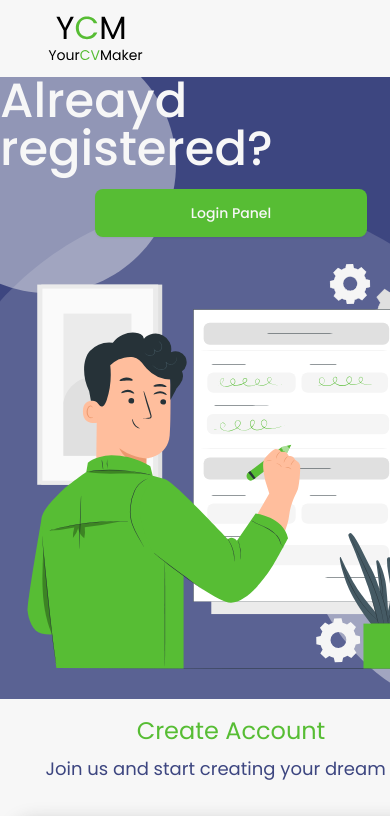
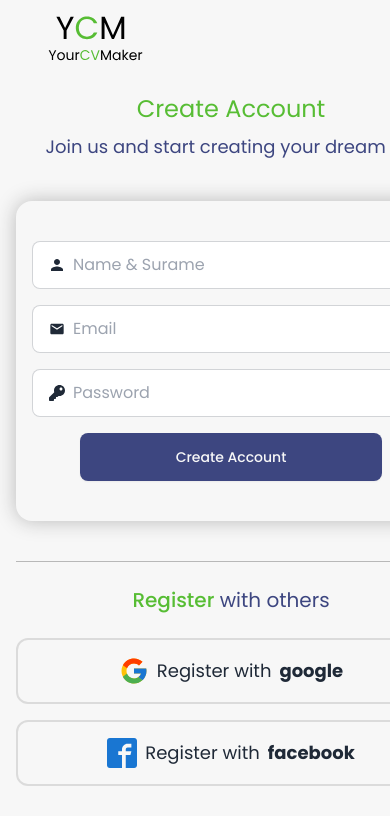
Before and after one commit to mizdebski77/YCM, a Next.js app: page /Register in a window 390 px wide. Shown: the top 816 px of the page. Built offline with nearby package versions, Linux system fonts and the light colour scheme.

Commit message:
Firebase installed

```diff
--- a/package.json
+++ b/package.json
@@ -9,8 +9,9 @@
     "lint": "next lint"
   },
   "dependencies": {
+    "firebase": "^10.12.2",
     "framer": "^2.4.1",
-    "framer-motion": "^11.2.11",
+    "framer-motion": "^10.13.1",
     "motion": "^10.18.0",
     "next": "14.2.4",
     "react": "^18",
--- a/src/app/Register/page.tsx
+++ b/src/app/Register/page.tsx
@@ -20,19 +20,19 @@ export default function Register() {
     );
 
     return (
-        <div className="min-h-screen  grid md:grid-cols-2 overflow-x-hidden">
+        <div className="min-h-screen  flex flex-col-reverse md:grid md:grid-cols-2 overflow-x-hidden ">
             <motion.div
                 initial={{ x: '-20%', opacity: 0 }}
                 whileInView={{ x: 0, opacity: 1 }}
                 viewport={{ once: true }}
                 transition={{ duration: 0.7 }}
-                className=" relative bg-blue  flex flex-col justify-center items-center overflow-hidden">
+                className=" relative bg-blue  flex flex-col justify-center items-center overflow-hidden p-4">
                 <img src={buble.src} alt='buble' className='max-w-64 absolute top-[-40px] left-[-80px]' />
                 <img src={buble.src} alt='buble' className='max-w-[400px] absolute top-[240px] right-[-240px]' />
                 <img src={buble.src} alt='buble' className='max-w-[620px] absolute bottom-[-120px] left-[-80px] opacity-35' />
                 <div className='grid justify-center gap-4'>
-                    <span className='text-white text-5xl font-medium'>Alreayd registered? </span>
-                    <a href='/Log-In' className=" btn bg-green border-none text-white hover:bg-lightgreen md:text-md text-sm font-medium mx-auto px-24 z-10 ">Login Panel</a>
+                    <span className='text-white md:text-5xl  text-2xl font-medium text-ce'>Alreayd registered? </span>
+                    <a href='/Log-In' className=" btn bg-green border-none text-white hover:bg-lightgreen md:text-md text-sm font-medium mx-auto md:px-24 px-12 z-10 ">Login Panel</a>
                 </div>
                 <img src={registerImg.src} alt='Register' className='max-w-xl z-10 mx-auto' />
             </motion.div>
```
Also changed, not shown: 1 other file (tests, documents, lock files or other folders).
